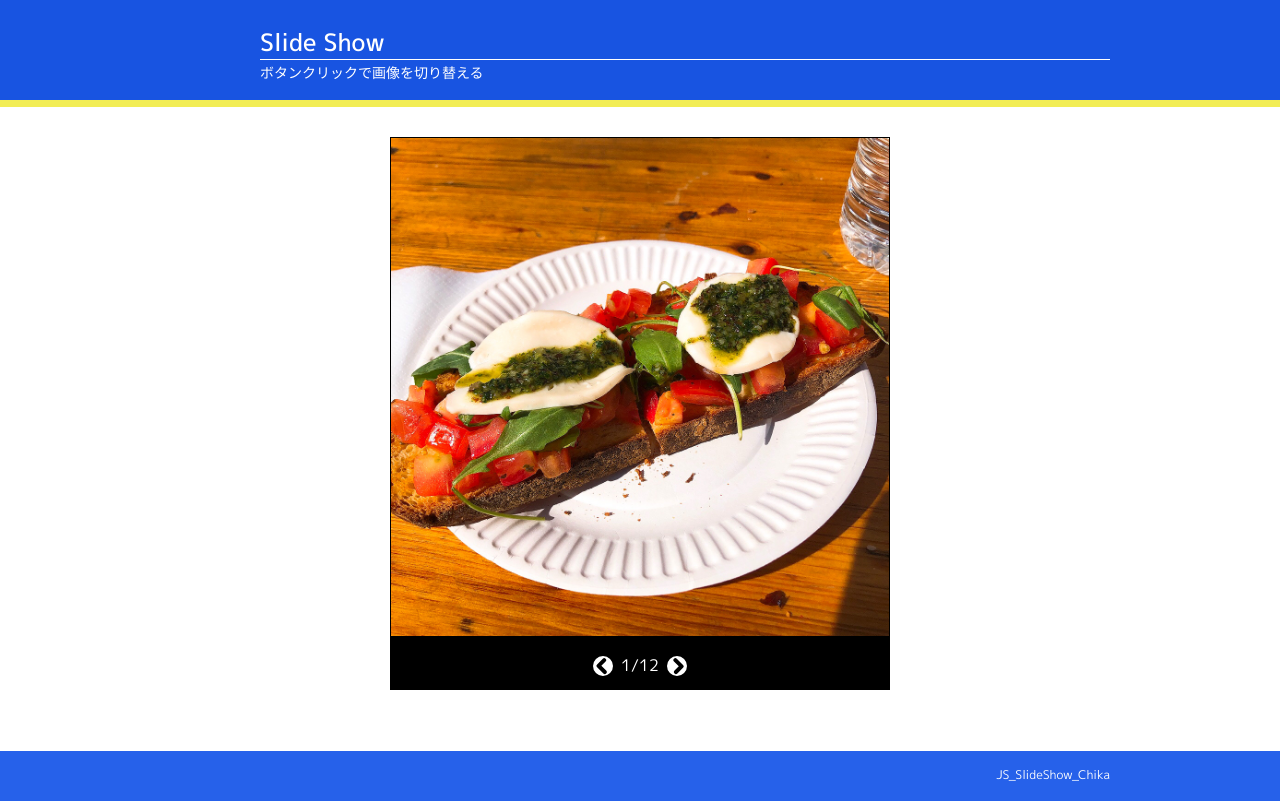
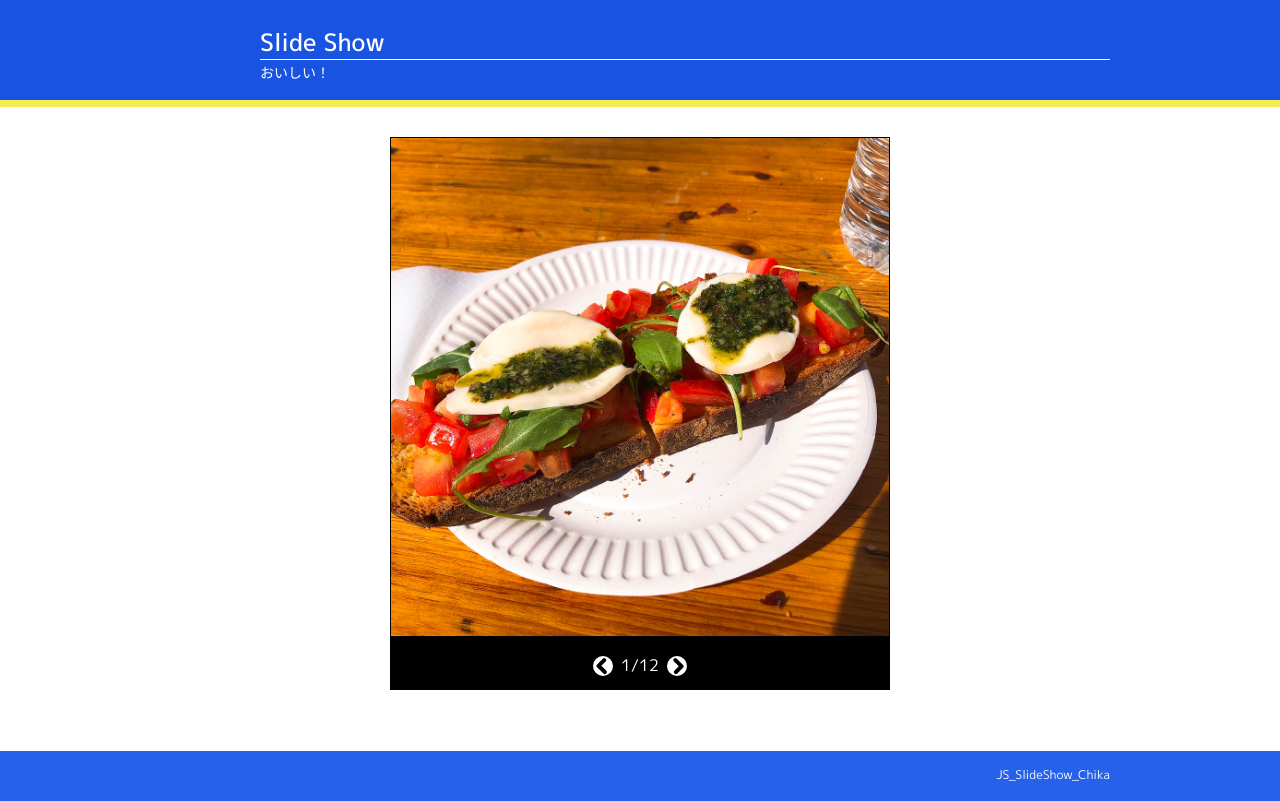
Before and after one commit to chikako82/Javascript_App, a plain HTML site: page JS_SlideShow/index.html in a window 1280 px wide. Drawn offline with Linux system fonts and the light colour scheme.

Commit message:
HTML修正

```diff
--- a/JS_SlideShow/index.html
+++ b/JS_SlideShow/index.html
@@ -12,7 +12,7 @@
     <header>
         <div class="container">
         <h1>Slide Show</h1>
-        <h2>ボタンクリックで画像を切り替える</h2>
+        <h2>おいしい！</h2>
         </div><!-- /.container -->
     </header>
     <main>
```
